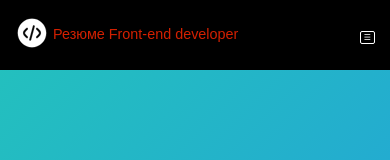
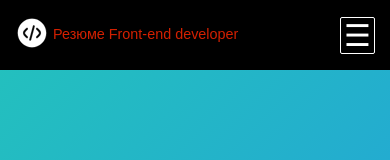
Before and after one commit to RusProgger/portfolioWeb, a plain HTML site: page index.html in a window 390 px wide. Shown: the top 160 px of the page. Drawn offline with nearby package versions, Linux system fonts and the light colour scheme; files that its build step writes are made by us from their sources; files whose address does not match are found by name.

Commit message:
Update index.html

```diff
--- a/index.html
+++ b/index.html
@@ -33,7 +33,7 @@
                       <a href="blocks/contact.html" aria-label="контакти">контакти</a>
                     </div>
                   </div>
-                  <span  onclick="openNav()" class="menu-burger">&#9776;</span>
+                  <span style="font-size:30px;cursor:pointer" onclick="openNav()" class="menu-burger">&#9776;</span>
             </div>
         </div>
     </header>
```
